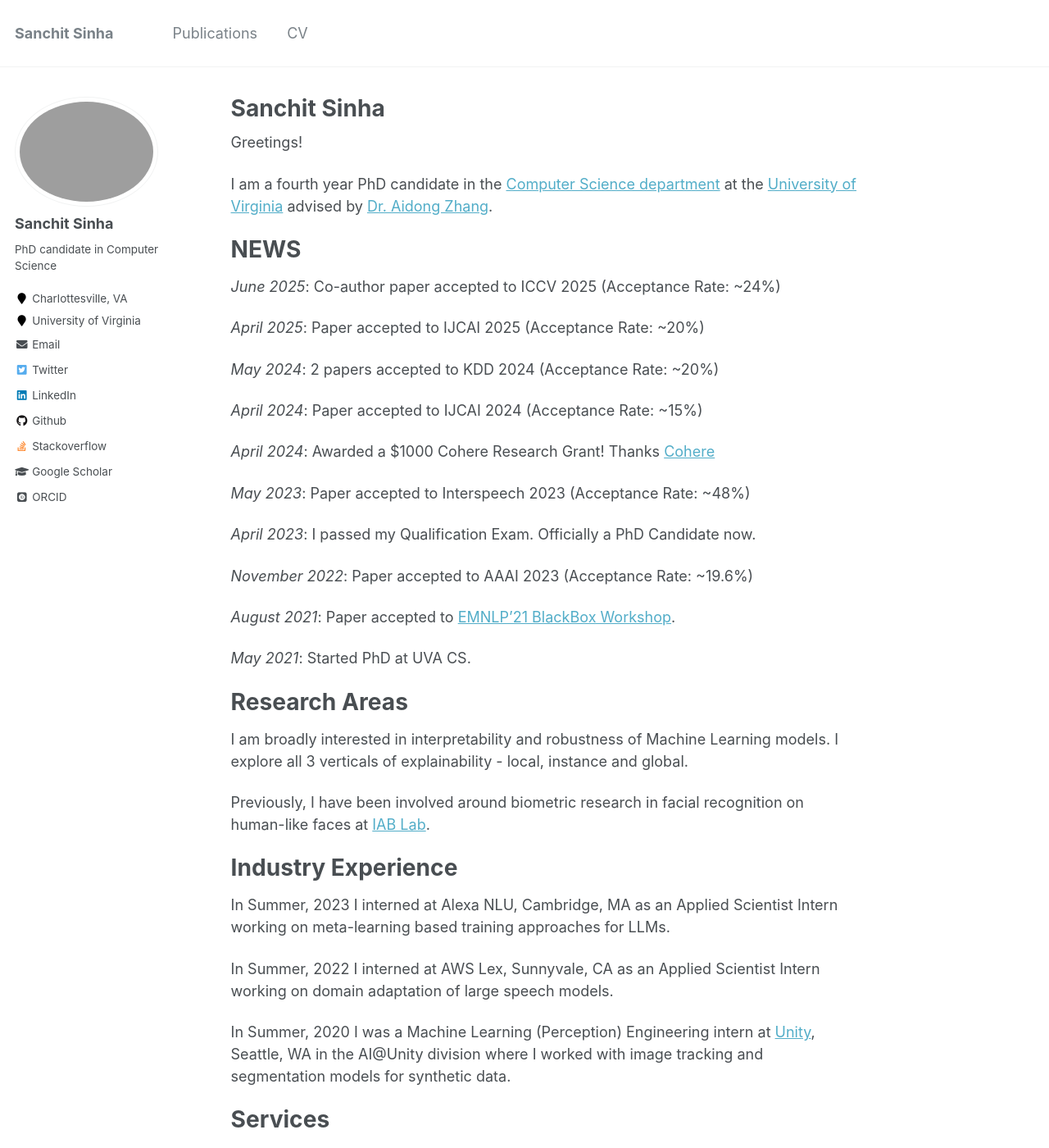
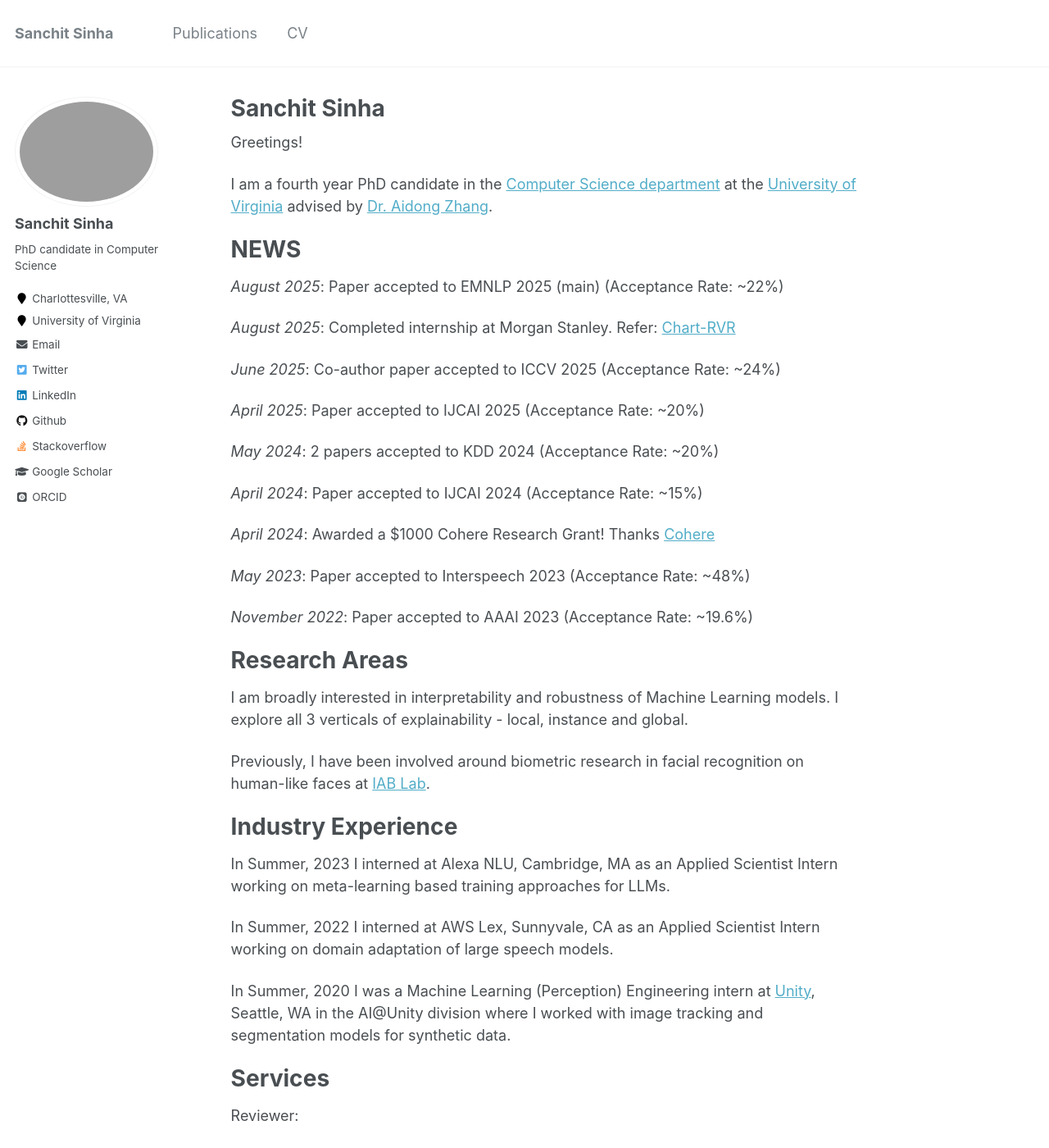
Before and after one commit to sanchit97/sanchit97.github.io, a Jekyll site: the page built from _pages/about.md, in a window 1280 px wide and 1400 px high. Shown: the whole window at 82% size. Built offline with Jekyll 4.4.1, drawn with Linux system fonts in a browser that asks for light colours; some web fonts are replaced; some of the changed text lies outside the part shown.

Commit message:
aug update

```diff
--- a/_pages/about.md
+++ b/_pages/about.md
@@ -15,6 +15,10 @@ I am a fourth year PhD candidate in the [Computer Science department](https://en
 NEWS
 ======
 
+*August 2025*: Paper accepted to EMNLP 2025 (main) (Acceptance Rate: ~22%)
+
+*August 2025*: Completed internship at Morgan Stanley. Refer: [Chart-RVR](https://huggingface.co/sanchit97/chart-rvr-3b)
+
 *June 2025*: Co-author paper accepted to ICCV 2025 (Acceptance Rate: ~24%)
 
 *April 2025*: Paper accepted to IJCAI 2025 (Acceptance Rate: ~20%)
@@ -27,13 +31,7 @@ NEWS
 
 *May 2023*: Paper accepted to Interspeech 2023 (Acceptance Rate: ~48%)
 
-*April 2023*: I passed my Qualification Exam. Officially a PhD Candidate now.
-
 *November 2022*: Paper accepted to AAAI 2023 (Acceptance Rate: ~19.6%)
-
-*August 2021*: Paper accepted to [EMNLP'21 BlackBox Workshop](https://blackboxnlp.github.io/).
-
-*May 2021*: Started PhD at UVA CS.
 
 
 Research Areas
```
Also changed, not shown: other parts of _pages/about.md (+1 -1 lines).
